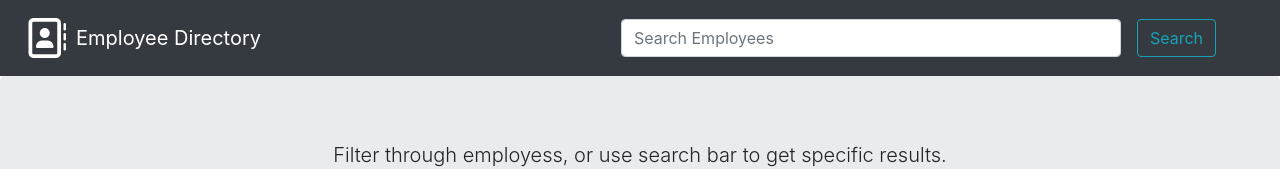
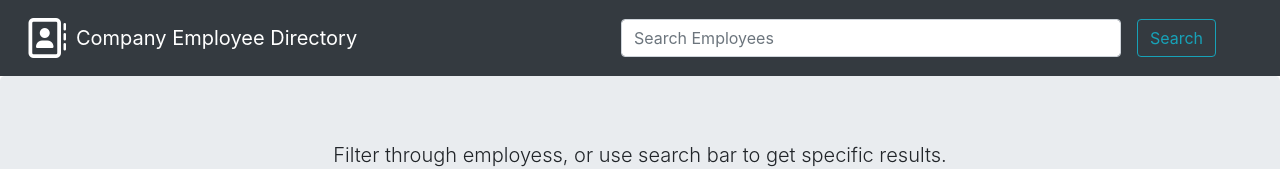
Before and after one commit to mr-andersen523/homework19, a React (Create React App) app in the folder employee-directory/: page / in a window 1280 px wide. Shown: the top 169 px of the page. Built offline with nearby package versions, Linux system fonts and the light colour scheme.

Commit message:
changed navbar title

```diff
--- a/employee-directory/src/components/NavTabs.js
+++ b/employee-directory/src/components/NavTabs.js
@@ -7,7 +7,7 @@ function NavTabs(component) {
     <span className="navbar-toggler-icon"></span>
   </button>
   <span><i className="far fa-address-book" style={{color:"white", fontSize:40, padding:10}}></i></span>
-  <a className="navbar-brand" href="/">Employee Directory</a>
+  <a className="navbar-brand" href="/"> Company Employee Directory</a>
 
   <ul class="navbar-nav ml-auto ">
   <form className="form-inline my-2 my-lg-0 px-lg-5" >
```
